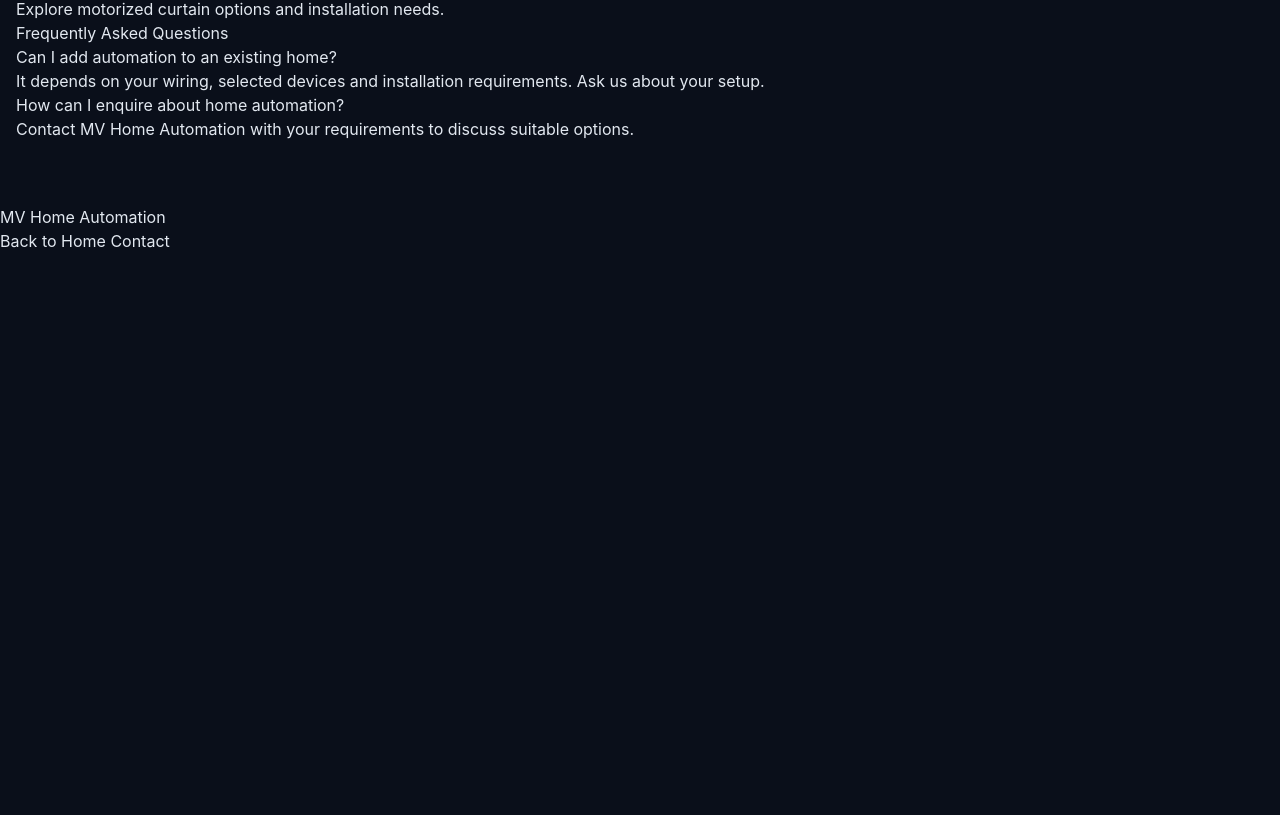
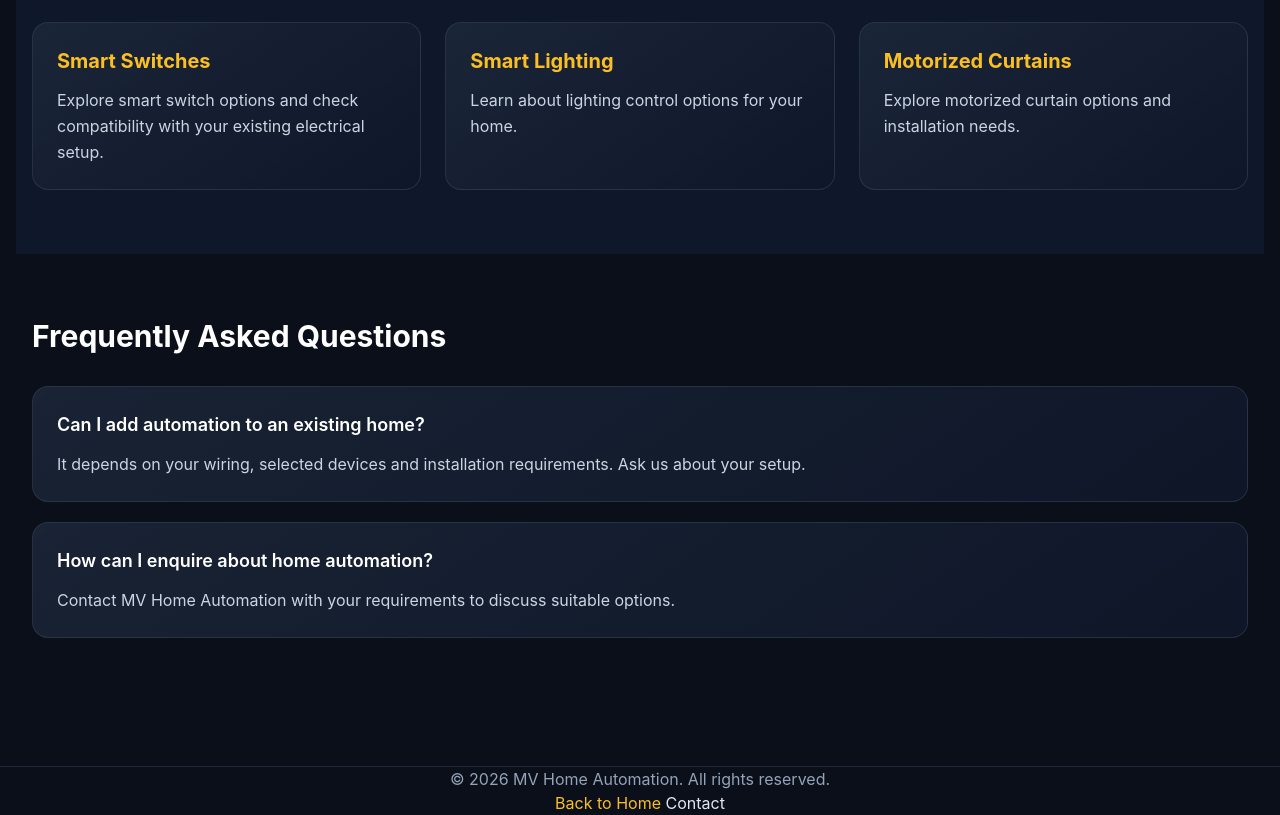
Before and after one commit to ervishnuj/MV-Home-Automation, a website: page home-automation-madurai.html in a window 1280 px wide. Shown: the part 506-1321 px from the top of the page. Before the commit the page ends 800 px from the top, so only its background shows below. Drawn offline with Linux system fonts and the light colour scheme.

Commit message:
Refactor home-automation-madurai.html structure

```diff
--- a/home-automation-madurai.html
+++ b/home-automation-madurai.html
@@ -12,7 +12,7 @@
   <link rel="stylesheet" href="/css/tailwind-built.css">
   <link rel="stylesheet" href="/css/styles.css">
 </head>
-<body>
+<!-- <body>
   <header>
     <nav aria-label="Main navigation">
       <a href="/">MV Home Automation</a>
@@ -21,7 +21,26 @@
       <a href="/smart-lighting.html">Smart Lighting</a>
       <a href="/motorized-curtains.html">Motorized Curtains</a>
     </nav>
-  </header>
+  </header> -->
+  <body class="bg-navy-950 text-slate-200 antialiased">
+
+<header class="border-b border-navy-800 bg-navy-900">
+  <nav class="max-w-7xl mx-auto px-4 py-4 flex flex-wrap items-center justify-between gap-4">
+
+    <a href="/" class="text-xl font-bold text-white">
+      MV Home Automation
+    </a>
+
+    <div class="flex flex-wrap gap-4 text-sm">
+      <a href="/" class="hover:text-gold-400">Home</a>
+      <a href="/home-automation-madurai.html" class="text-gold-400">Home Automation</a>
+      <a href="/smart-switches.html" class="hover:text-gold-400">Smart Switches</a>
+      <a href="/smart-lighting.html" class="hover:text-gold-400">Smart Lighting</a>
+      <a href="/motorized-curtains.html" class="hover:text-gold-400">Motorized Curtains</a>
+    </div>
+
+  </nav>
+</header>
 
   <!-- <main>
     <section>
@@ -53,7 +72,7 @@
       </p> -->
     </section>
 
-    <section>
+    <!-- <section>
       <h2>Our Home Automation Solutions</h2>
 
       <article>
@@ -77,9 +96,85 @@
           Explore motorized curtain options and installation needs.
         </p>
       </article>
-    </section>
+    </section> -->
 
-    <section>
+
+<!-- Solutions section: -->
+    <section class="bg-navy-900 py-16">
+  <div class="max-w-7xl mx-auto px-4">
+
+    <h2 class="text-3xl font-bold text-white mb-8">
+      Our Home Automation Solutions
+    </h2>
+
+    <div class="grid md:grid-cols-3 gap-6">
+
+      <article class="card p-6">
+        <h3 class="text-xl font-bold text-gold-400 mb-3">
+          <a href="/smart-switches.html">Smart Switches</a>
+        </h3>
+        <p class="text-slate-300 leading-relaxed">
+          Explore smart switch options and check compatibility
+          with your existing electrical setup.
+        </p>
+      </article>
+
+      <article class="card p-6">
+        <h3 class="text-xl font-bold text-gold-400 mb-3">
+          <a href="/smart-lighting.html">Smart Lighting</a>
+        </h3>
+        <p class="text-slate-300 leading-relaxed">
+          Learn about lighting control options for your home.
+        </p>
+      </article>
+
+      <article class="card p-6">
+        <h3 class="text-xl font-bold text-gold-400 mb-3">
+          <a href="/motorized-curtains.html">Motorized Curtains</a>
+        </h3>
+        <p class="text-slate-300 leading-relaxed">
+          Explore motorized curtain options and installation needs.
+        </p>
+      </article>
+
+    </div>
+  </div>
+</section>
+
+
+    <!-- FAQ section: -->
+<section class="max-w-7xl mx-auto px-4 py-16">
+
+  <h2 class="text-3xl font-bold text-white mb-8">
+    Frequently Asked Questions
+  </h2>
+
+  <div class="space-y-5">
+
+    <article class="card p-6">
+      <h3 class="text-lg font-semibold text-white mb-3">
+        Can I add automation to an existing home?
+      </h3>
+      <p class="text-slate-300 leading-relaxed">
+        It depends on your wiring, selected devices and
+        installation requirements. Ask us about your setup.
+      </p>
+    </article>
+
+    <article class="card p-6">
+      <h3 class="text-lg font-semibold text-white mb-3">
+        How can I enquire about home automation?
+      </h3>
+      <p class="text-slate-300 leading-relaxed">
+        Contact MV Home Automation with your requirements
+        to discuss suitable options.
+      </p>
+    </article>
+
+  </div>
+</section>
+
+    <!-- <section>
       <h2>Frequently Asked Questions</h2>
 
       <h3>Can I add automation to an existing home?</h3>
@@ -93,13 +188,24 @@
         Contact MV Home Automation with your requirements
         to discuss suitable options.
       </p>
-    </section>
+    </section> -->
   </main>
 
-  <footer>
+    <!-- Footer: -->
+  <!-- <footer>
     <p>MV Home Automation</p>
     <a href="/">Back to Home</a>
     <a href="/#contact">Contact</a>
-  </footer>
+  </footer> -->
+
+    <footer class="border-t border-navy-800 py-8 text-center">
+  <p class="text-slate-400">
+    © 2026 MV Home Automation. All rights reserved.
+  </p>
+  <a href="/" class="text-gold-400 mt-3 inline-block">
+    Back to Home
+  </a>
+      <a href="/#contact">Contact</a>
+</footer>
 </body>
 </html>
```
